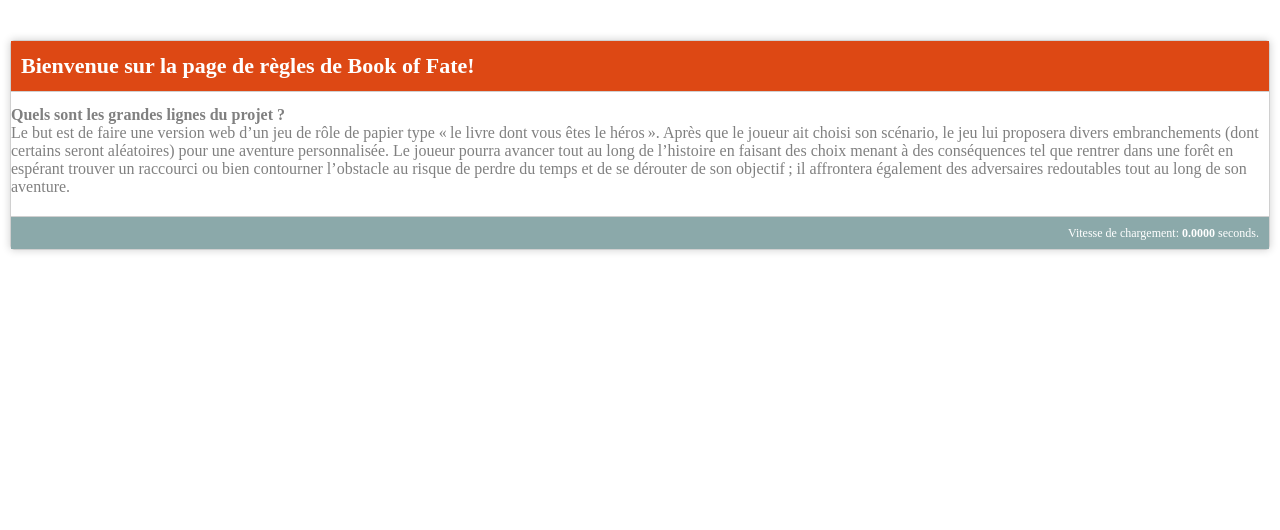
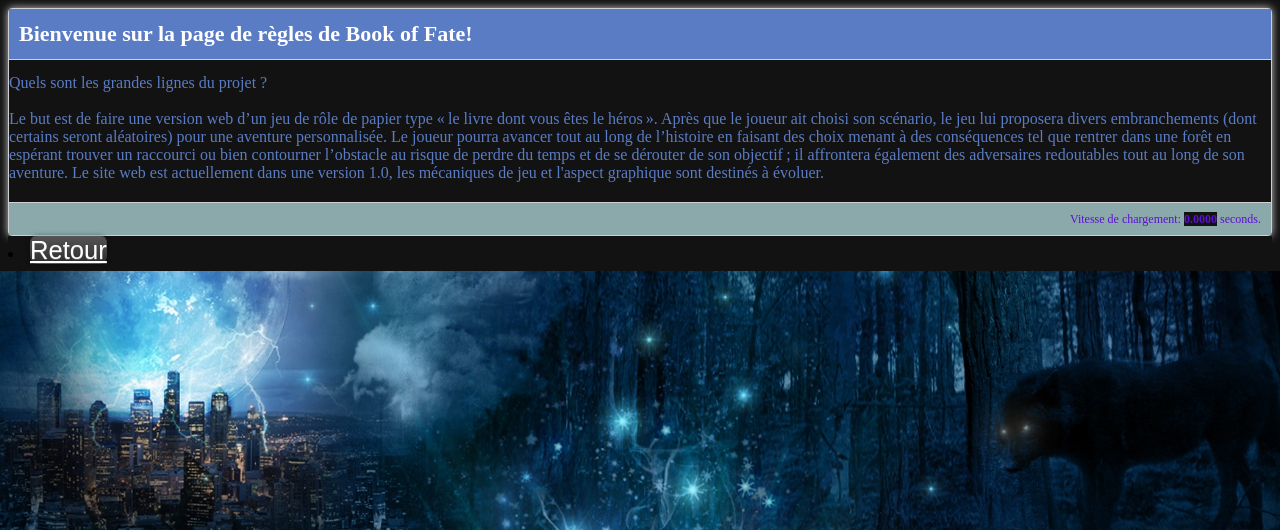
Before and after one commit to Mokui/BookOfFate, a CodeIgniter app: page /BookOfFate/index.php/controller_rules/index in a window 1280 px wide. Shown: the top 530 px of the page. Run offline with CodeIgniter, Linux system fonts and the light colour scheme.

Commit message:
modification vue rules et accueil et lien codeIgnite page

```diff
--- a/application/views/WelcomePageIndex.php
+++ b/application/views/WelcomePageIndex.php
@@ -7,15 +7,15 @@
         <title>BookOfFate</title>
         <meta charset="utf-8">
         <meta name="description" content="165c. uniques">
-        <link rel="stylesheet" href="assets/css/style.css" />
+        <link rel="stylesheet" href="<?php echo base_url('assets/css/style.css')?>" />
 </head>
 
 
 <header><!-- Entête de la zone considérée -->
         <nav id="MenuNav">
             <li class="listeNav"><h1 id="Titre">BOOK OF FATE</h1></li>
-            <li class="listeNav"><a title="regle de book of fate" href="index.php/Controller_Rules/index">Règles de BookOfFate</a></li>
-            <li class="listeNav"><a title="Jouer" href="index.php/Controller_Choix_Scenario/index">Jouer</a></li>
+            <li class="listeNav"><a title="regle de book of fate" href="<?php echo base_url();?>index.php/Controller_Rules/index">Règles de BookOfFate</a></li>
+            <li class="listeNav"><a title="Jouer" href="<?php echo base_url();?>index.php/Controller_Choix_Scenario/index">Jouer</a></li>
         </nav>
 
 </header>
--- a/application/views/rules.php
+++ b/application/views/rules.php
@@ -5,8 +5,11 @@
 <head>
 	<meta charset="utf-8">
 	<title>Les règles</title>
-	<link rel="stylesheet" type="text/css" href="assets/css/rules.css">
+	<link rel="stylesheet" href="<?php echo base_url('assets/css/rules.css')?>"/>
 </head>
+<header>
+
+</header>
 <body>
 	<div id="container">
 		<h1>
@@ -14,16 +17,18 @@
 		</h1>
 
 		<p>
-		<strong>Quels sont les grandes lignes du projet ? </strong>
+		Quels sont les grandes lignes du projet ?
+		<br>
 		<br>
 		Le but est de faire une version web d’un jeu de rôle de papier type « le livre dont vous êtes le héros ».
 		Après que le joueur ait choisi son scénario, le jeu lui proposera divers embranchements (dont certains seront aléatoires) pour une aventure personnalisée.
 		Le joueur pourra avancer tout au long de l’histoire en faisant des choix menant à des conséquences
 		tel que rentrer dans une forêt en espérant trouver un raccourci ou bien contourner l’obstacle au risque de perdre du temps et de se dérouter de son objectif ;
 		il affrontera également des adversaires redoutables tout au long de son aventure.
+		Le site web est actuellement dans une version 1.0, les mécaniques de jeu et l'aspect graphique sont destinés à évoluer.
 		</p>
-
 		<p class="footer">Vitesse de chargement: <strong>{elapsed_time}</strong> seconds.</p>
 	</div>
+	<li classe="listeNav"><a title="retour à l'accueil" href="<?php echo base_url();?>index.php/Controller_Accueil/index">Retour</a></li>
 </body>
 </html>
--- a/assets/css/rules.css
+++ b/assets/css/rules.css
@@ -8,18 +8,30 @@
 	width: 50%;
 }
 
-body {
-	background-color: #fff;
-	margin: 40px auto;
-	font: 16px/24px normal "Helvetica Neue",Helvetica,Arial,sans-serif;
-	color: #808080;
+* {
+    background: rgb(19, 18, 18);
+    background-image:url(../img/backgroundBookV3.jpg);
+    background-repeat:no-repeat;
+    background-attachment:fixed;
+	background-position: bottom;
+	background-size: 100%;
 }
-
-a {
-	color: #dd4814;
-	background-color: transparent;
-	font-weight: normal;
-	text-decoration: none;
+a:link{
+    font-family: Arial,sans-serif;
+    font-size: 1.6em;
+    width: 200px;
+    height: 70px;
+    text-align: center;
+    color: #FEFEFE;
+    background: #444;
+    background: linear-gradient( #555, #2C2C2C);
+    border-radius: 8px;
+    /*gere l'ombre du texte et l'enfoncement*/
+    text-shadow: 0px 1px 0px white;
+    text-shadow: 0px 1px 0px rgba( 255, 255, 255, 0.2);
+    /*gere l'ombre des boites*/
+    box-shadow: 0 0 5px rgba( 0, 0, 0, 0.5),
+    0 -1px 0 rgba( 255, 255, 255, 0.4);
 }
 
 a:hover {
@@ -28,7 +40,7 @@
 
 h1 {
 	color: #fff;
-	background-color: #dd4814;
+	background-color: #5a7cc5;
 	border-bottom: 1px solid #d0d0d0;
 	font-size: 22px;
 	font-weight: bold;
@@ -55,12 +67,7 @@
 	padding: 12px 10px 12px 10px;
 }
 
-#body {
-	margin: 0 15px 0 15px;
-	min-height: 96px;
-}
-
-p.footer {
+.footer {
 	text-align: right;
 	font-size: 12px;
 	border-top: 1px solid #d0d0d0;
@@ -68,17 +75,19 @@
 	padding: 0 10px 0 10px;
 	margin: 20px 0 0 0;
 	background:#8ba9aa;
-	color:#fff;
+	color:rgb(92, 17, 212);
 }
 
 #container {
-	margin: 10px;
 	border: 1px solid #d0d0d0;
 	box-shadow: 0 0 8px #d0d0d0;
 	border-radius: 4px;
+	background: rgb(19, 18, 18);
 }
 
 p {
-		margin: 0 0 10px;
-		padding:0;
+	background: rgb(19, 18, 18);
+	color: #5a7cc5;
+	margin: 0 0 10px;
+	padding:0;
 }
```
Also changed, not shown: assets/css/style.css (+5 -4 lines), assets/img/cropped-livre-ouvert-lettres.jpg (added).
